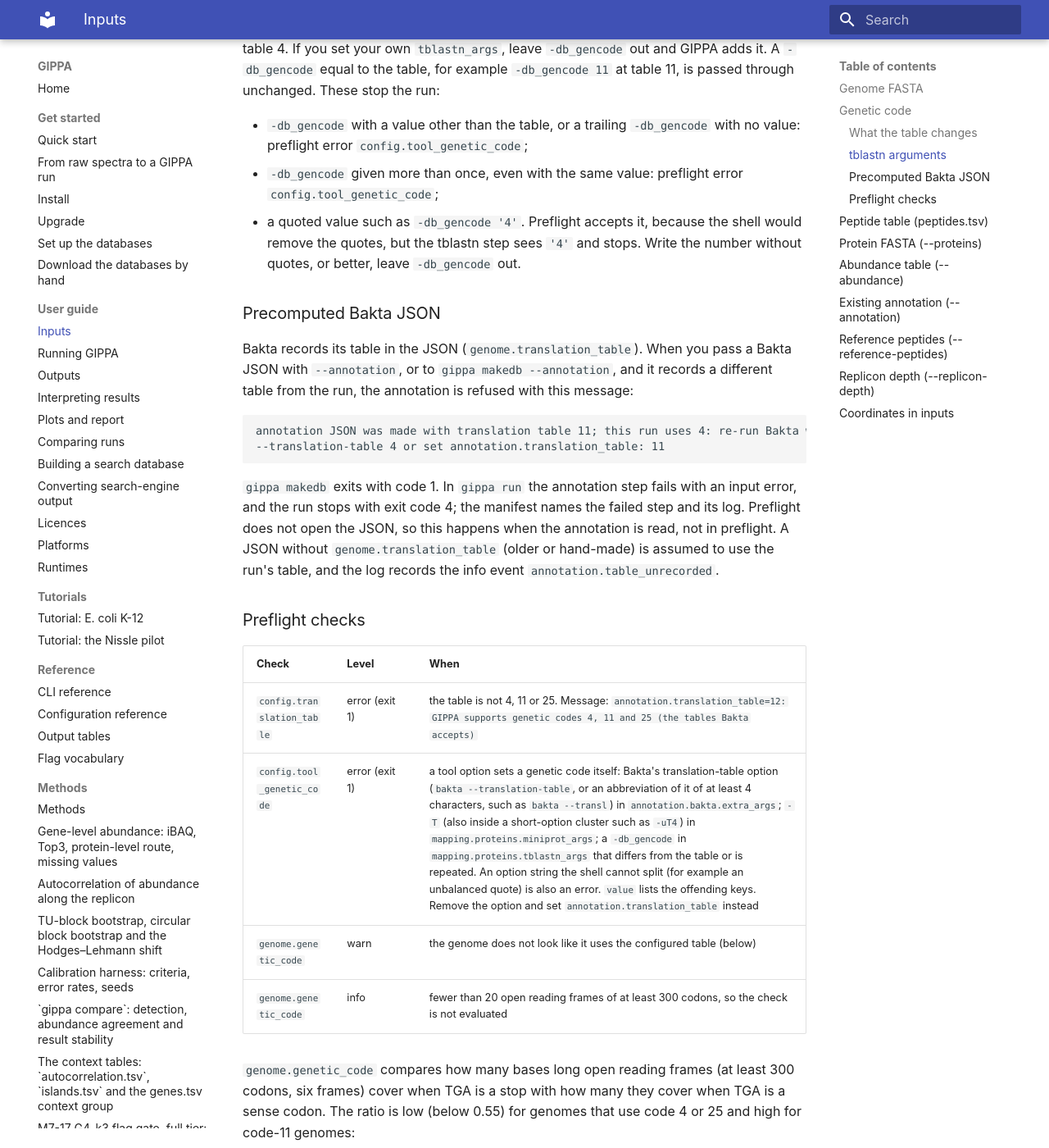
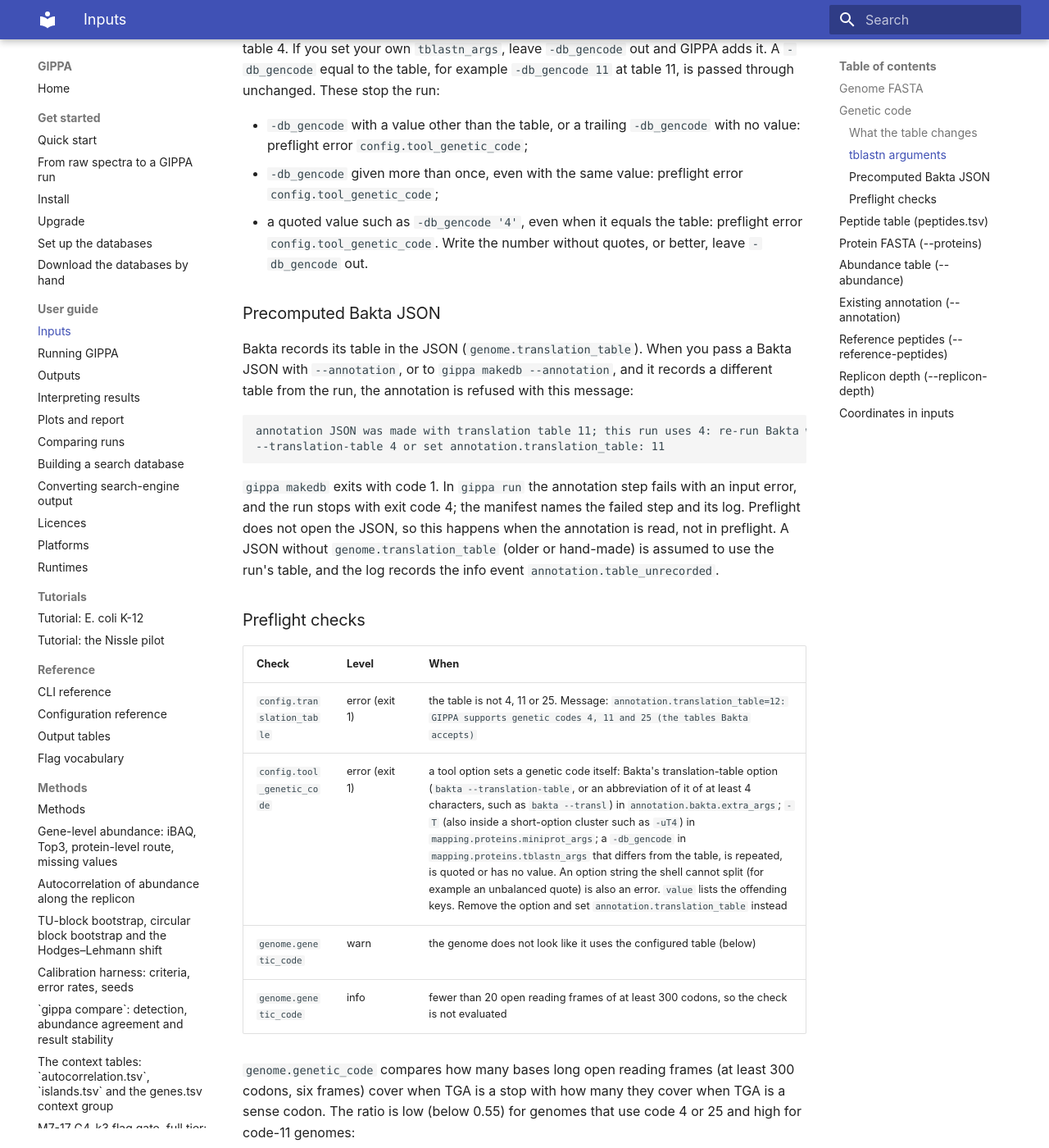
Before and after one commit to khoa-yelo/giap, an MkDocs documentation site: the page built from docs/user-guide/inputs.md, in a window 1280 px wide and 1400 px high, scrolled down 4030 px. Shown: the whole window at 82% size. Built offline with MkDocs 1.6.1 and Material for MkDocs 9.7.7, drawn with Linux system fonts in a browser that asks for light colours.

Commit message:
docs(guide): a quoted -db_gencode is a preflight error (16d review N1)
Agent-Role: lead

Co-Authored-By: Claude Opus 5.5 <noreply@anthropic.com>
Claude-Session: https://claude.ai/code/session_01PrvuX9xr7fWwMTpHJxPSjm

```diff
--- a/docs/user-guide/inputs.md
+++ b/docs/user-guide/inputs.md
@@ -139,9 +139,8 @@ unchanged. These stop the run:
   preflight error `config.tool_genetic_code`;
 - `-db_gencode` given more than once, even with the same value: preflight error
   `config.tool_genetic_code`;
-- a quoted value such as `-db_gencode '4'`. Preflight accepts it, because the shell would remove
-  the quotes, but the tblastn step sees `'4'` and stops. Write the number without quotes, or
-  better, leave `-db_gencode` out.
+- a quoted value such as `-db_gencode '4'`, even when it equals the table: preflight error
+  `config.tool_genetic_code`. Write the number without quotes, or better, leave `-db_gencode` out.
 
 ### Precomputed Bakta JSON
 
@@ -165,7 +164,7 @@ and the log records the info event `annotation.table_unrecorded`.
 | Check | Level | When |
 |---|---|---|
 | `config.translation_table` | error (exit 1) | the table is not 4, 11 or 25. Message: `annotation.translation_table=12: GIPPA supports genetic codes 4, 11 and 25 (the tables Bakta accepts)` |
-| `config.tool_genetic_code` | error (exit 1) | a tool option sets a genetic code itself: Bakta's translation-table option (`bakta --translation-table`, or an abbreviation of it of at least 4 characters, such as `bakta --transl`) in `annotation.bakta.extra_args`; `-T` (also inside a short-option cluster such as `-uT4`) in `mapping.proteins.miniprot_args`; a `-db_gencode` in `mapping.proteins.tblastn_args` that differs from the table or is repeated. An option string the shell cannot split (for example an unbalanced quote) is also an error. `value` lists the offending keys. Remove the option and set `annotation.translation_table` instead |
+| `config.tool_genetic_code` | error (exit 1) | a tool option sets a genetic code itself: Bakta's translation-table option (`bakta --translation-table`, or an abbreviation of it of at least 4 characters, such as `bakta --transl`) in `annotation.bakta.extra_args`; `-T` (also inside a short-option cluster such as `-uT4`) in `mapping.proteins.miniprot_args`; a `-db_gencode` in `mapping.proteins.tblastn_args` that differs from the table, is repeated, is quoted or has no value. An option string the shell cannot split (for example an unbalanced quote) is also an error. `value` lists the offending keys. Remove the option and set `annotation.translation_table` instead |
 | `genome.genetic_code` | warn | the genome does not look like it uses the configured table (below) |
 | `genome.genetic_code` | info | fewer than 20 open reading frames of at least 300 codons, so the check is not evaluated |
 
```
